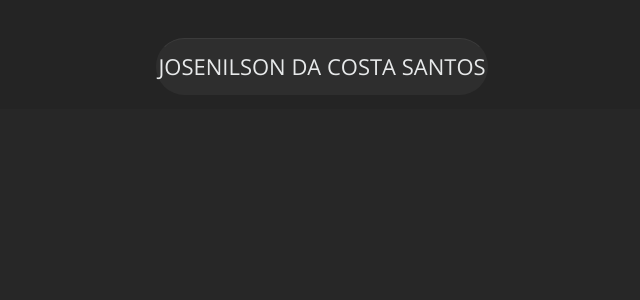
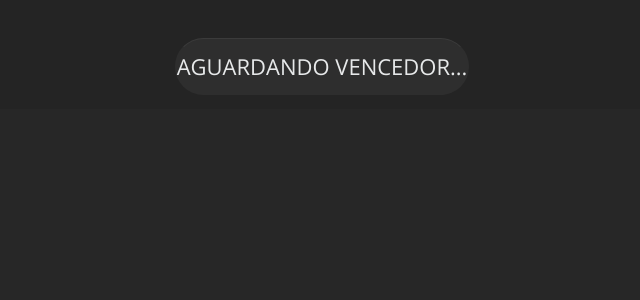
Before and after one commit to suportemasterbot/suportemasterbot.github.io, a Jekyll site: the page built from vencedor.html, in a window 1280 px wide. Shown: the top 300 px of the page, without its empty margins (318-958 px from the left). Built offline with Jekyll 4.4.1, drawn with Linux system fonts in a browser that asks for light colours.

Commit message:
Add files via upload

```diff
--- a/_data/vencedor.yml
+++ b/_data/vencedor.yml
@@ -1 +1 @@
-- name: JOSENILSON DA COSTA SANTOS
+- name: AGUARDANDO VENCEDOR...
```
